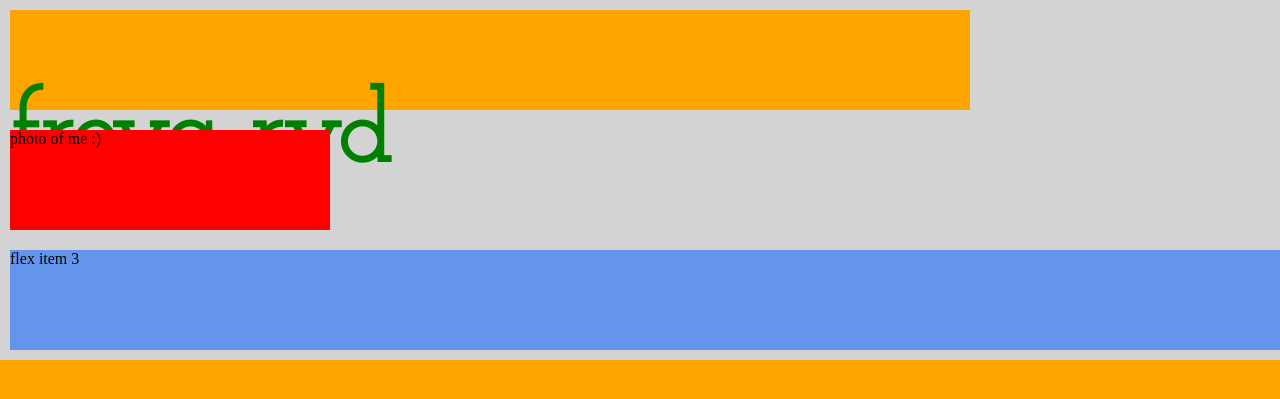
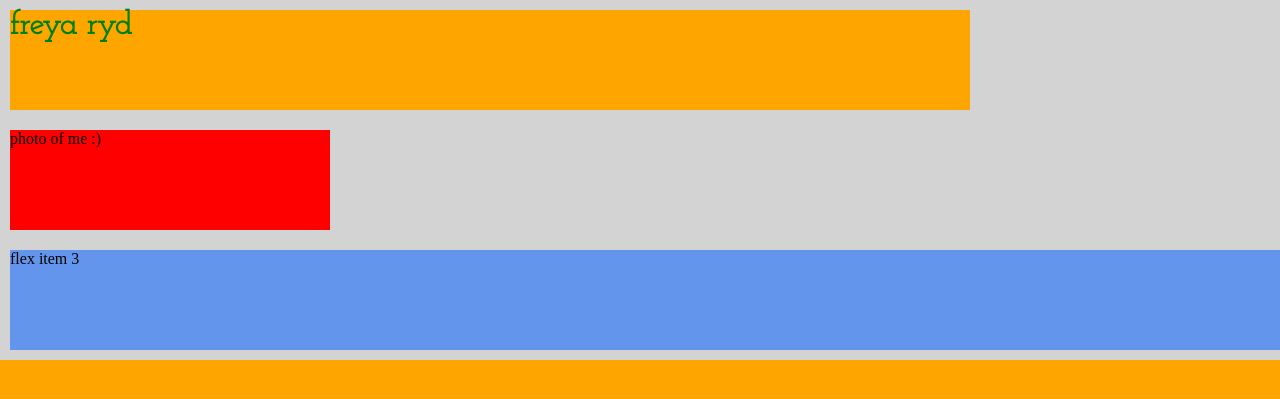
Before and after one commit to freyaryd/freyaryd.github.io, a PHP site: page / in a window 1280 px wide. Shown: the top 399 px of the page. Run offline with PHP 8.4, Linux system fonts and the light colour scheme.

Commit message:
Update main2.css

```diff
--- a/css/main2.css
+++ b/css/main2.css
@@ -39,9 +39,8 @@ body{
 }
 h1{
     font-family: 'Josefin Slab', serif;
-    font-size: 100px;
     color: green;
     text-align: left;
-    margin-top: 8%;
+    margin-top: 0%;
     margin-bottom: 0%;
 }
```
